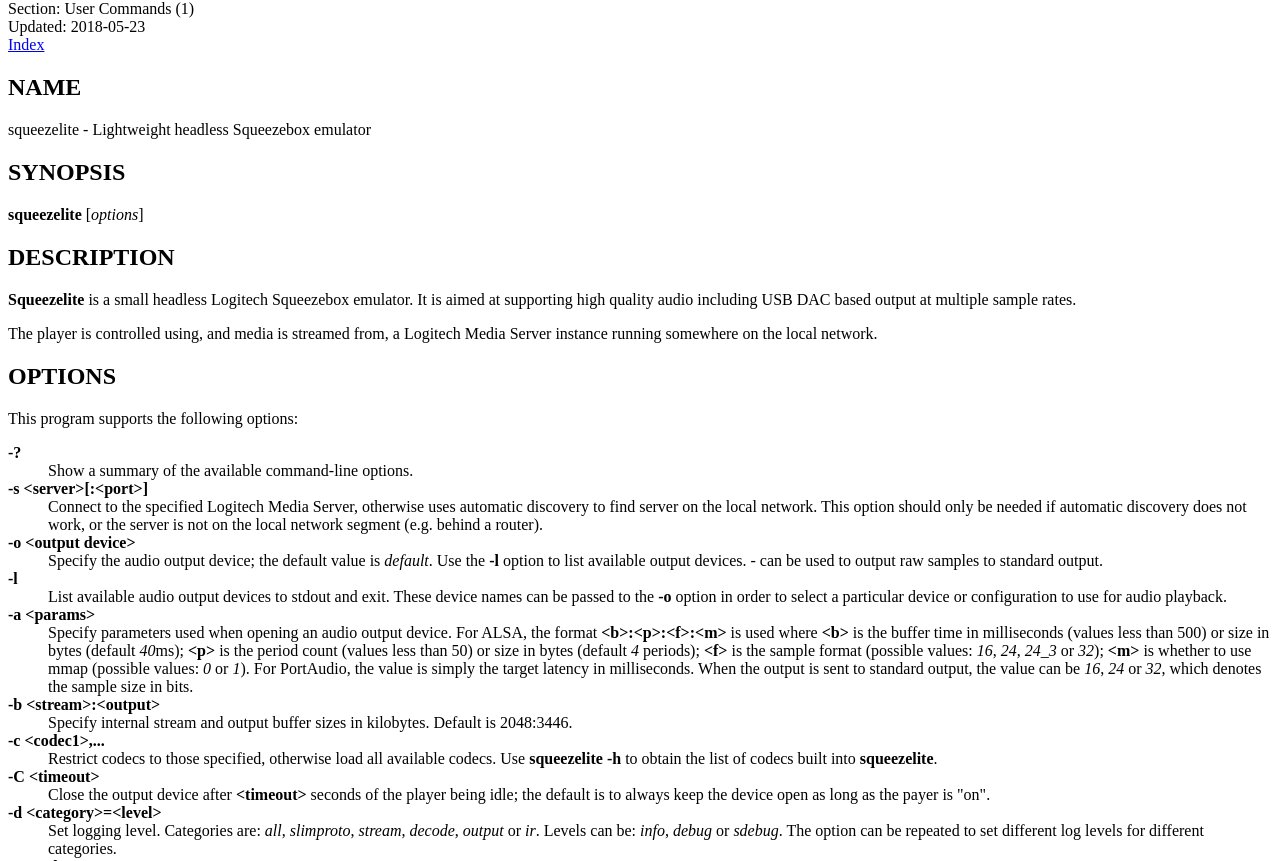
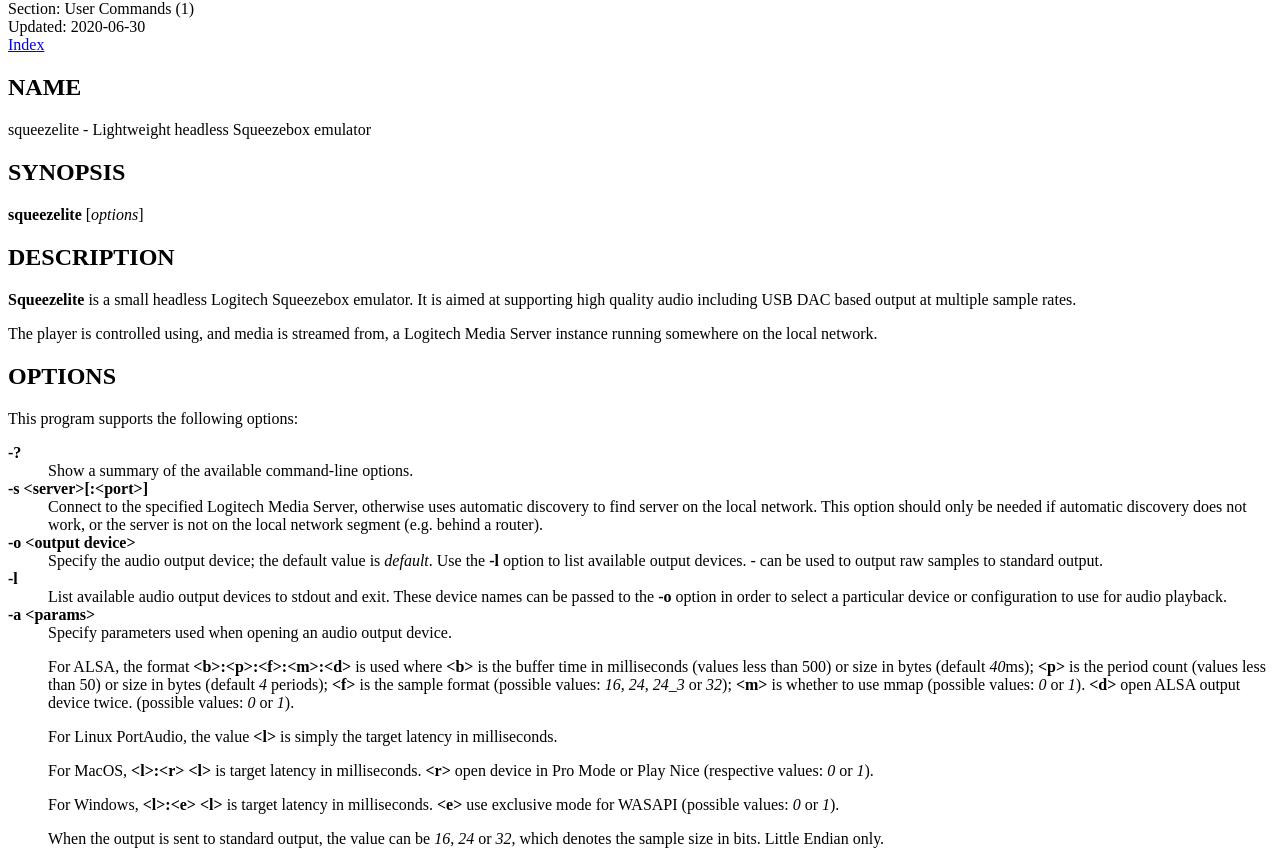
Before and after one commit to ralph-irving/ralph-irving.github.io, a plain HTML site: page squeezelite.html in a window 1280 px wide. Shown: the part 66-927 px from the top of the page. Drawn offline with Linux system fonts and the light colour scheme.

Commit message:
Add output device parameter details for MacOS and Windows.

```diff
--- a/squeezelite.html
+++ b/squeezelite.html
@@ -2,9 +2,7 @@
 <HTML><HEAD><TITLE>Man page of SQUEEZELITE</TITLE>
 </HEAD><BODY>
 <H1>SQUEEZELITE</H1>
-Section: User Commands  (1)<BR>Updated: 2018-05-23<BR><A HREF="#index">Index</A>
-
-
+Section: User Commands  (1)<BR>Updated: 2020-06-30<BR><A HREF="#index">Index</A>
 <A NAME="lbAB">&nbsp;</A>
 <H2>NAME</H2>
 
@@ -69,8 +67,12 @@ playback.
 
 <DD>
 Specify parameters used when opening an audio output device.
+</DL>
+<P>
+
+<DL COMPACT><DT><DD>
 For ALSA, the format
-<B>&lt;b&gt;:&lt;p&gt;:&lt;f&gt;:&lt;m&gt;</B>
+<B>&lt;b&gt;:&lt;p&gt;:&lt;f&gt;:&lt;m&gt;:&lt;d&gt;</B>
 
 is used where
 <B>&lt;b&gt;</B>
@@ -93,11 +95,64 @@ is the sample format (possible values:
 is whether to use mmap (possible values:
 <I>0</I> or <I>1</I>).
 
-For PortAudio, the value is simply the target latency in milliseconds. When the
-output is sent to standard output, the value can be
+<B>&lt;d&gt;</B>
+
+open ALSA output device twice. (possible values:
+<I>0</I> or <I>1</I>).
+
+</DL>
+
+<DL COMPACT><DT><DD>
+<P>
+
+For Linux PortAudio, the value
+<B>&lt;l&gt;</B>
+
+is simply the target latency in milliseconds.
+</DL>
+
+<DL COMPACT><DT><DD>
+<P>
+
+For MacOS,
+<B>&lt;l&gt;:&lt;r&gt;</B>
+
+<B>&lt;l&gt;</B>
+
+is target latency in milliseconds.
+<B>&lt;r&gt;</B>
+
+open device in Pro Mode or Play Nice (respective values:
+<I>0</I> or <I>1</I>).
+
+</DL>
+
+<DL COMPACT><DT><DD>
+<P>
+
+For Windows,
+<B>&lt;l&gt;:&lt;e&gt;</B>
+
+<B>&lt;l&gt;</B>
+
+is target latency in milliseconds.
+<B>&lt;e&gt;</B>
+
+use exclusive mode for WASAPI (possible values:
+<I>0</I> or <I>1</I>).
+
+</DL>
+
+<DL COMPACT><DT><DD>
+<P>
+
+When the output is sent to standard output, the value can be
 <I>16</I>, <I>24</I> or <I>32</I>,
 
-which denotes the sample size in bits.
+which denotes the sample size in bits. Little Endian only.
+</DL>
+
+<DL COMPACT>
 <DT><B>-b &lt;stream&gt;:&lt;output&gt;</B>
 
 <DD>
@@ -496,6 +551,6 @@ for further information about resampling.
 This document was created by
 <A HREF="/cgi-bin/man/man2html">man2html</A>,
 using the manual pages.<BR>
-Time: 13:33:48 GMT, April 28, 2019
+Time: 13:46:33 GMT, June 30, 2020
 </BODY>
 </HTML>
```
